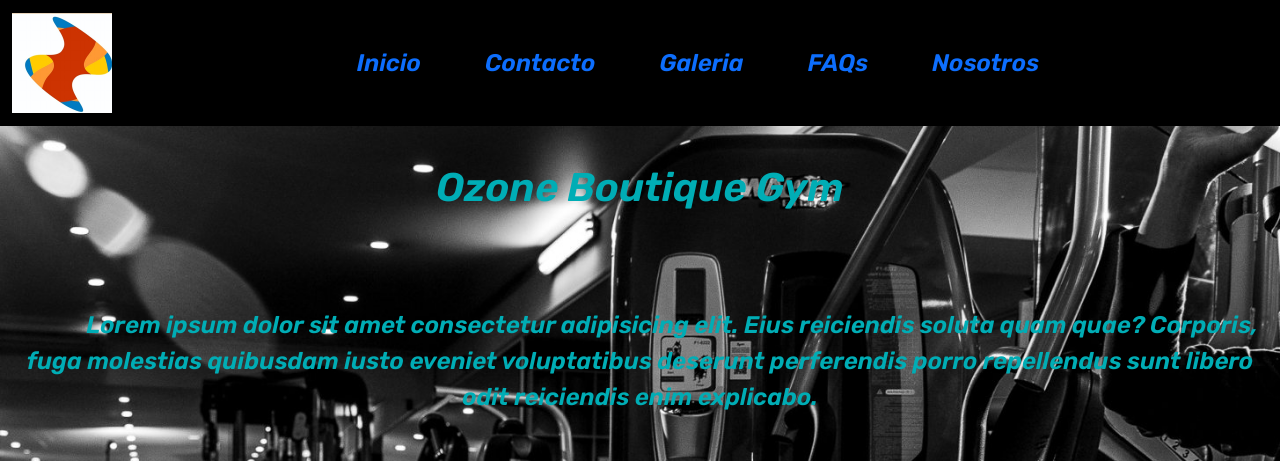
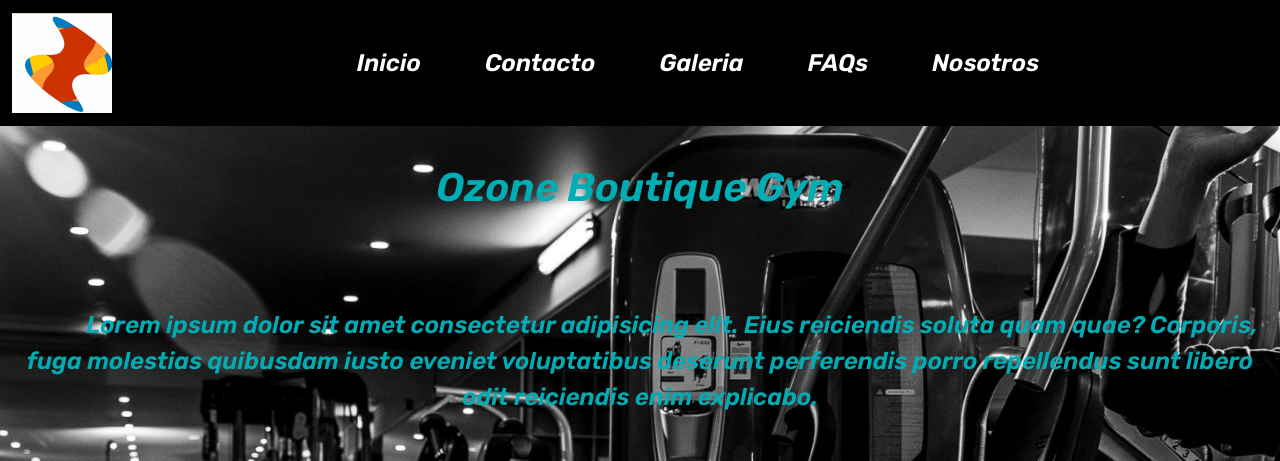
Before and after one commit to LeonardoSolaliga/Desafio-Coder, a website: page index.html in a window 1280 px wide. Shown: the top 461 px of the page. Drawn offline with nearby package versions, Linux system fonts and the light colour scheme; grey boxes are pictures that could not be loaded.

Commit message:
la url del header no usaba el blanco y lo arregle

```diff
--- a/scss/base/_header.scss
+++ b/scss/base/_header.scss
@@ -10,9 +10,9 @@ header {
                     li {
                         font-size: 1.5rem;
                         font-family: 'Rubik', sans-serif;
-                        color:white;
 
                         a {
+                            color:white;
                             &:visited{
                                 color: orangered
                             }
```
Also changed, not shown: css/style.css, 1 other file.
